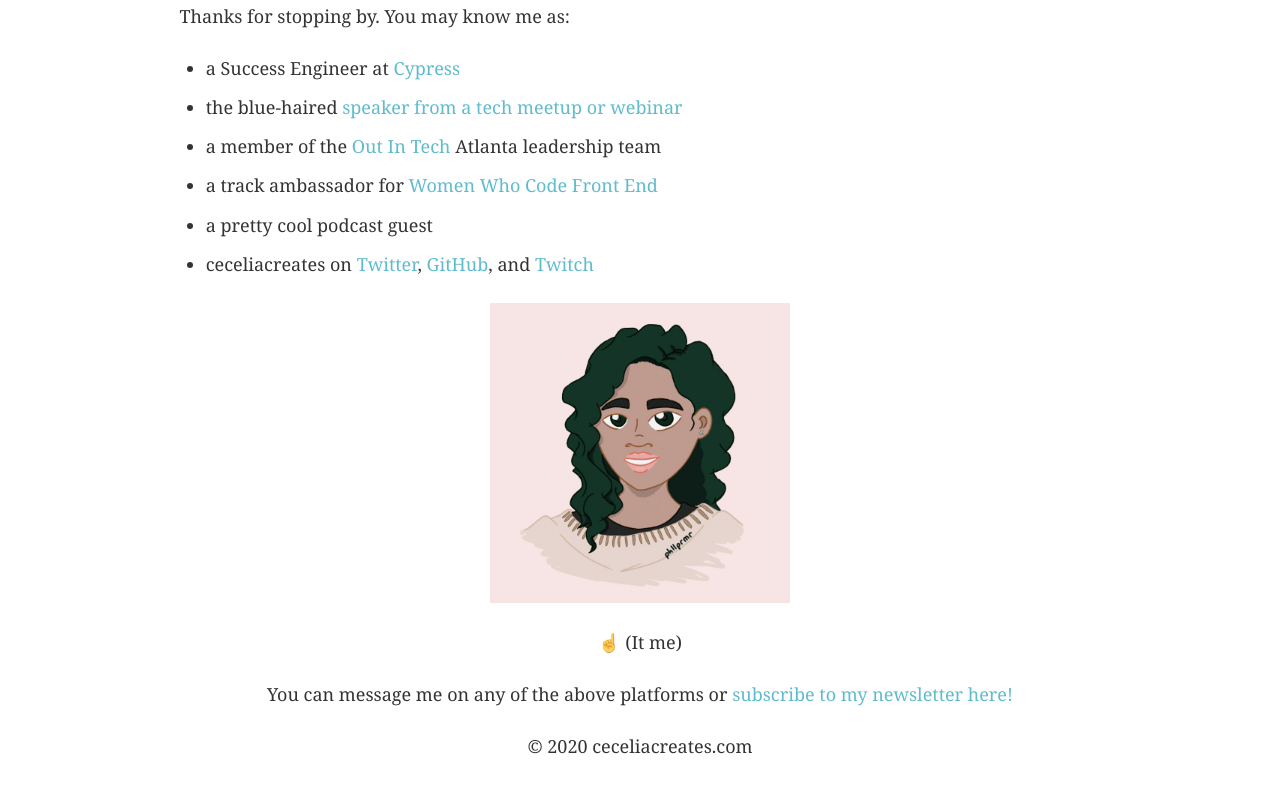
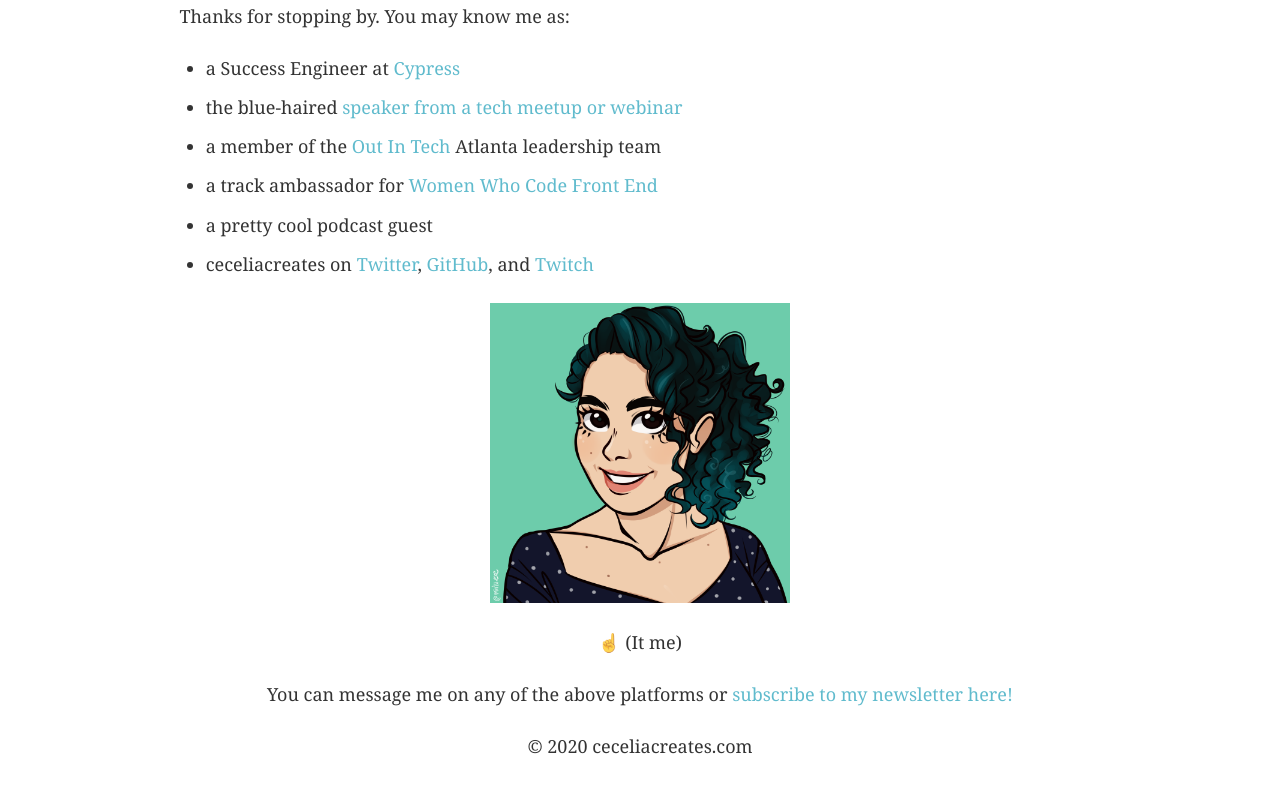
Before and after one commit to ceceliacreates/gatsby-ceceliacreates, a Gatsby site: page / in a window 1280 px wide. Shown: the part 261-1047 px from the top of the page. Built offline with nearby package versions, Linux system fonts and the light colour scheme; Gatsby itself is replaced by a stand-in of ours.

Commit message:
updated main image and changed image component to be specific to avatar

```diff
--- a/src/components/image.js
+++ b/src/components/AvatarImage.js
@@ -13,10 +13,10 @@
  * - `useStaticQuery`: https://www.gatsbyjs.org/docs/use-static-query/
  */
 
-const Image = () => {
+const AvatarImage = () => {
   const data = useStaticQuery(graphql`
     query {
-      placeholderImage: file(relativePath: { eq: "cartoonavatar.jpg" }) {
+      placeholderImage: file(relativePath: { eq: "CeceliaCreates.png" }) {
         childImageSharp {
           fluid(maxWidth: 300) {
             ...GatsbyImageSharpFluid
@@ -29,4 +29,4 @@
   return <Img fluid={data.placeholderImage.childImageSharp.fluid} />
 }
 
-export default Image
+export default AvatarImage
--- a/src/pages/faq.js
+++ b/src/pages/faq.js
@@ -1,8 +1,6 @@
 import React from "react"
-import { Link } from "gatsby"
 
 import Layout from "../components/layout"
-import Image from "../components/image"
 import SEO from "../components/seo"
 
 import faqs from "../data/faqs.json";
--- a/src/pages/index.js
+++ b/src/pages/index.js
@@ -2,7 +2,7 @@
 import { Link } from "gatsby"
 
 import Layout from "../components/layout"
-import Image from "../components/image"
+import AvatarImage from "../components/AvatarImage"
 import SEO from "../components/seo"
 
 const IndexPage = () => (
@@ -37,7 +37,7 @@
       </li>
     </ul>
     <div style={{ maxWidth: `300px`, marginBottom: `1.45rem`, marginLeft: 'auto', marginRight: 'auto' }}>
-      <Image />
+      <AvatarImage />
     </div>
     <div style={{textAlign: 'center'}}>
     <p ><span role="img" aria-label="finger-pointing-up">☝️</span> (It me)</p>
```
Also changed, not shown: src/images/CeceliaCreates.png (added).
